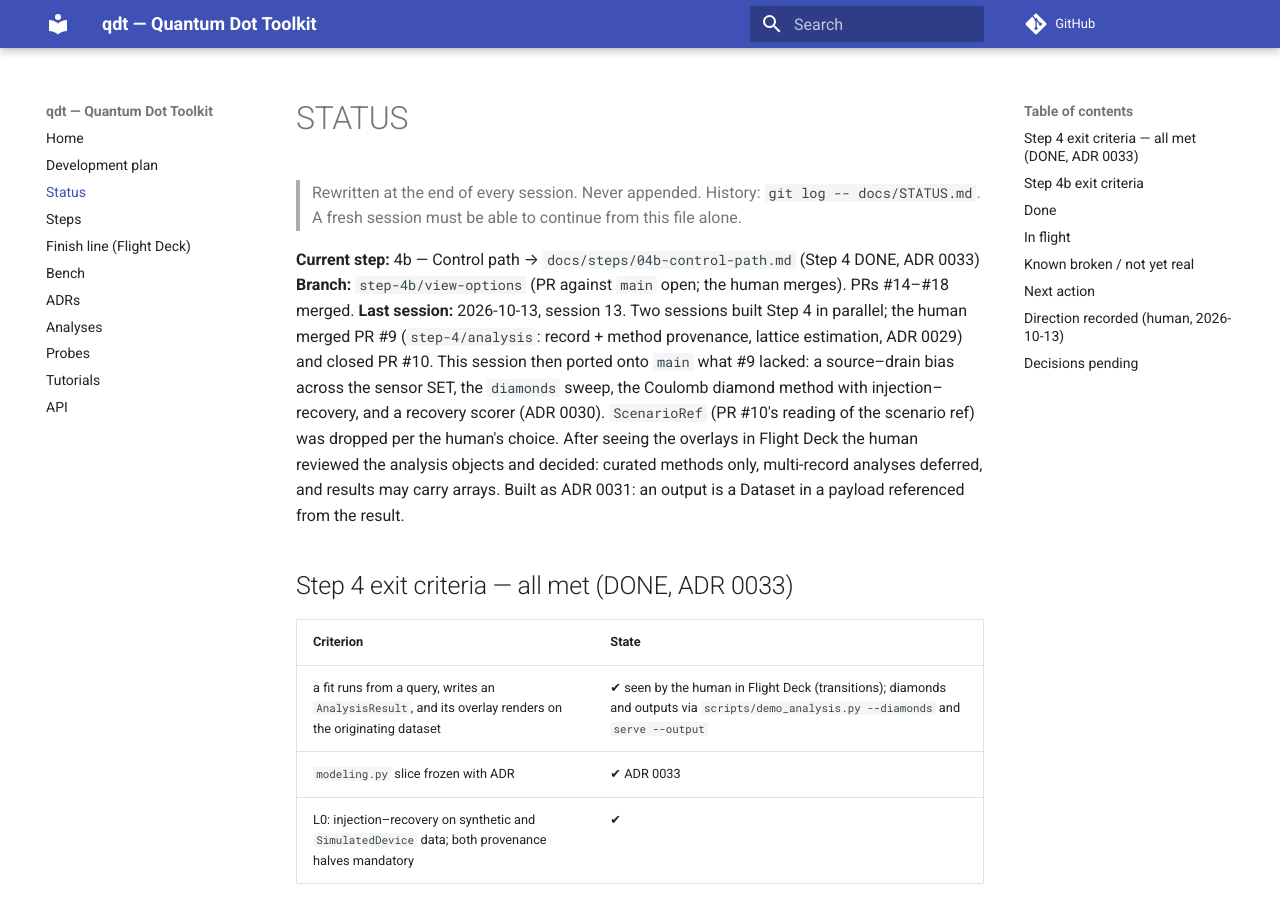
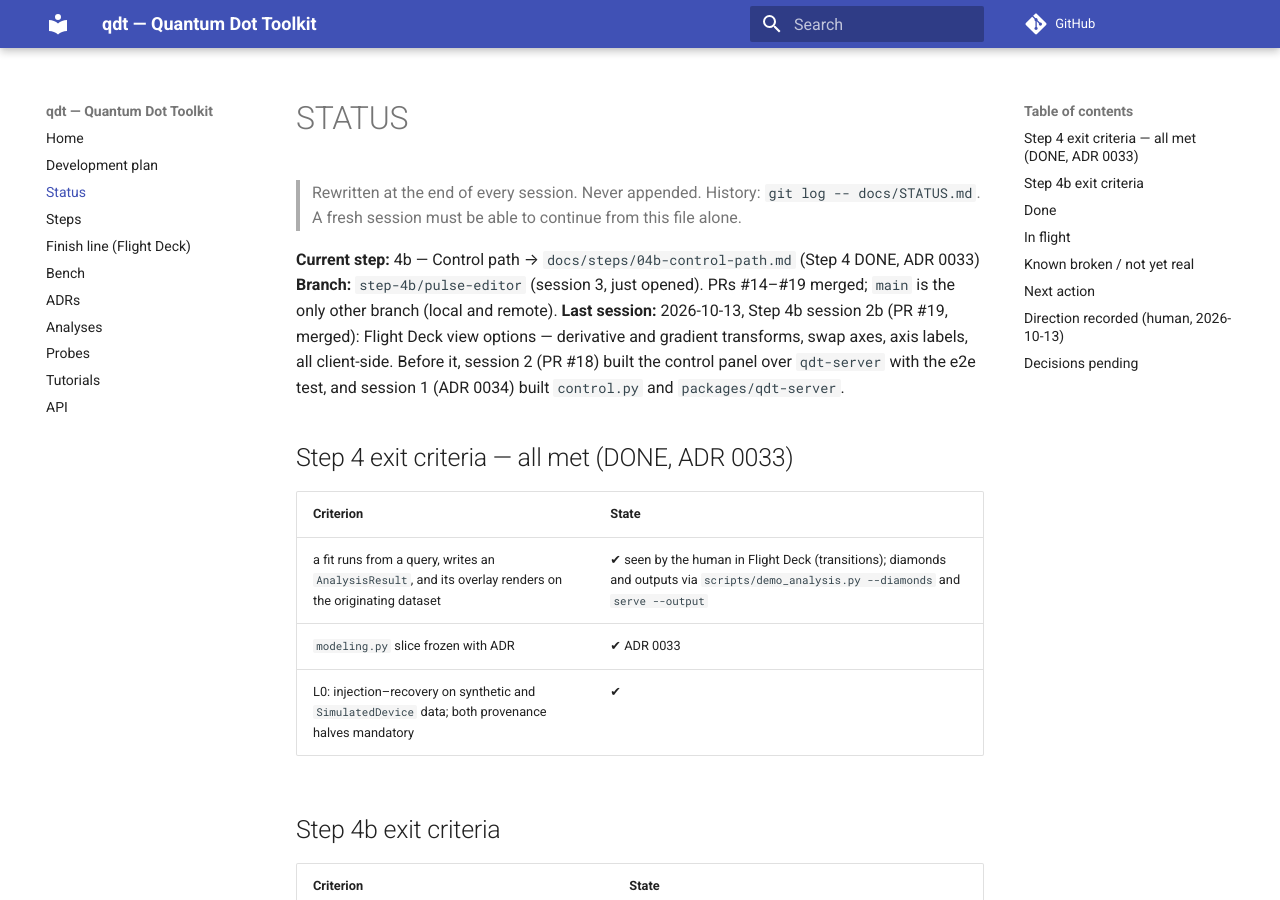
Before and after one commit to CowboyQuantum/qdt, an MkDocs documentation site: the page built from docs/STATUS.md, in a window 1280 px wide and 900 px high. Built offline with MkDocs 1.6.1 and Material for MkDocs 9.7.7, drawn with Linux system fonts in a browser that asks for light colours; comment, search, counter and statistics services are not loaded; some of the changed text lies outside the part shown.

Commit message:
docs: STATUS — correct branch, last-session and in-flight lines; branches pruned
Co-Authored-By: Claude Opus 5.5 <noreply@anthropic.com>

```diff
--- a/docs/STATUS.md
+++ b/docs/STATUS.md
@@ -4,15 +4,12 @@
 > A fresh session must be able to continue from this file alone.
 
 **Current step:** 4b — Control path → `docs/steps/04b-control-path.md` (Step 4 DONE, ADR 0033)
-**Branch:** `step-4b/view-options` (PR against `main` open; the human merges). PRs #14–#18 merged.
-**Last session:** 2026-10-13, session 13. Two sessions built Step 4 in parallel; the human merged PR #9
-(`step-4/analysis`: record + method provenance, lattice estimation, ADR 0029) and closed PR #10. This
-session then ported onto `main` what #9 lacked: a source–drain bias across the sensor SET, the
-`diamonds` sweep, the Coulomb diamond method with injection–recovery, and a recovery scorer (ADR 0030).
-`ScenarioRef` (PR #10's reading of the scenario ref) was dropped per the human's choice. After seeing the
-overlays in Flight Deck the human reviewed the analysis objects and decided: curated methods only,
-multi-record analyses deferred, and results may carry arrays. Built as ADR 0031: an output is a Dataset
-in a payload referenced from the result.
+**Branch:** `step-4b/pulse-editor` (session 3, just opened). PRs #14–#19 merged; `main` is the only
+other branch (local and remote).
+**Last session:** 2026-10-13, Step 4b session 2b (PR #19, merged): Flight Deck view options —
+derivative and gradient transforms, swap axes, axis labels, all client-side. Before it, session 2
+(PR #18) built the control panel over `qdt-server` with the e2e test, and session 1 (ADR 0034) built
+`control.py` and `packages/qdt-server`.
 
 ## Step 4 exit criteria — all met (DONE, ADR 0033)
 | Criterion | State |
@@ -74,8 +71,7 @@ in a payload referenced from the result.
 - 267 Python tests (+5 Postgres-parametrized with `QDT_TEST_PG_DSN`), 41 Flight Deck unit tests, 3 e2e.
 
 ## In flight
-- Nothing uncommitted. PR `step-4/result-output` → `main` open. Remote branches `step-4/analysis`,
-  `step-4/diamonds` (merged) and `step-4/analysis-overlays` (PR #10, closed) await the human's pruning.
+- Nothing in flight yet. No open PRs; stale branches pruned 2026-10-13.
 
 ## Known broken / not yet real
 - The diamond estimator needs sharp edges: at the stability default sensor width (40 mV, kT_s ≈ 80 µeV)
@@ -98,7 +94,7 @@ in a payload referenced from the result.
   Windows: `corepack pnpm ...` in `apps/flightdeck`.
 
 ## Next action
-**Human:** merge the PR; then the demo: `uv run python -m qdt_server`, `corepack pnpm dev` in
+**Human (optional, any time):** the demo: `uv run python -m qdt_server`, `corepack pnpm dev` in
 `apps/flightdeck`, open the URL. The panel on the right: pick channels, set ranges, "run" (the map
 draws live), the record appears under Records, "analyse" → pick a method → "run analysis" → "show
 overlays". For diamonds: kind "DC", outer `SG` −0.2…0.2, inner `bias` −0.0015…0.0015 (name `V_sd`),
```
